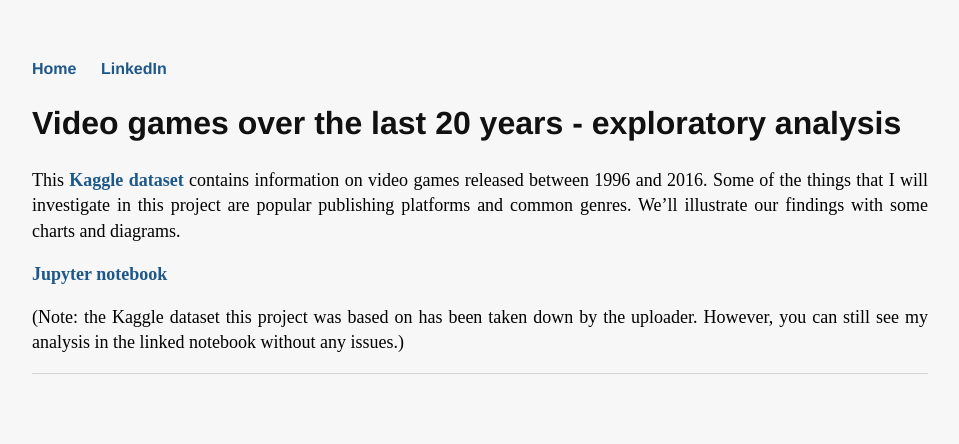
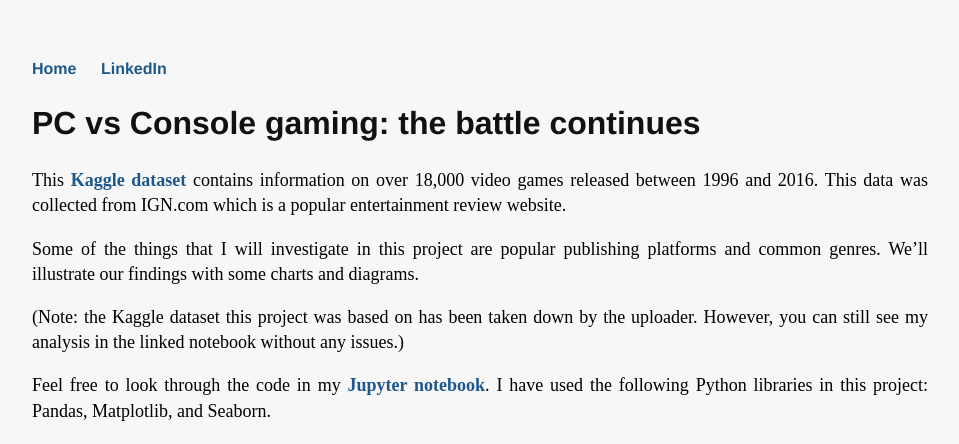
Before and after one commit to h2kh/h2kh.github.io, a Jekyll site: the page built from _posts/2019-06-06-game-analysis.md, in a window 1280 px wide and 1400 px high. Shown: the top 444 px of the window, without its empty margins (160-1119 px from the left). Built offline with Jekyll 4.4.1, drawn with Linux system fonts in a browser that asks for light colours; some of the changed text lies outside the part shown.

Commit message:
Update 2019-06-06-game-analysis.md

```diff
--- a/_posts/2019-06-06-game-analysis.md
+++ b/_posts/2019-06-06-game-analysis.md
@@ -1,12 +1,53 @@
 ---
 layout: post
-title: "Video games over the last 20 years - exploratory analysis"
+title: "PC vs Console gaming: the battle continues"
+subtitle: "Exploratory analysis on video games from the last 20 years"
 nottableau: 'true'
 ---
 
 
-This **[Kaggle dataset](https://www.kaggle.com/egrinstein/20-years-of-games)** contains information on video games released between 1996 and 2016. Some of the things that I will investigate in this project are popular publishing platforms and common genres. We'll illustrate our findings with some charts and diagrams.
+This **[Kaggle dataset](https://www.kaggle.com/egrinstein/20-years-of-games)** contains information on over 18,000 video games released between 1996 and 2016. This data was collected from IGN.com which is a popular entertainment review website.
 
-**[Jupyter notebook](https://nbviewer.jupyter.org/github/h2kh/video_game_exploratory/blob/master/game-analysis.ipynb)**
+Some of the things that I will investigate in this project are popular publishing platforms and common genres. We'll illustrate our findings with some charts and diagrams.
 
 (Note: the Kaggle dataset this project was based on has been taken down by the uploader. However, you can still see my analysis in the linked notebook without any issues.)
+
+Feel free to look through the code in my **[Jupyter notebook](https://nbviewer.jupyter.org/github/h2kh/video_game_exploratory/blob/master/game-analysis.ipynb)**. I have used the following Python libraries in this project: Pandas, Matplotlib, and Seaborn.
+
+Here is a snapshot of what the data looks like:
+
+{:refdef: style="text-align: center;"}
+![Data]({{ site.baseimg }}/assets/Capture15.png)
+{: refdef}
+
+We can see that the number of releases increases from August to November in the lead up to Black Friday and Christmas before a sharp drop in December. The number of games released per year rises steadily until 2008 before dropping pretty quickly. Given the increasing popularity of games and the advent of new platforms like mobile gaming over the last few years, this seems unlikely. Further investigation is needed but a simple explanation could be the fact that IGN (the data source) just isn't that popular a game rating website as it used to be (because of competitors like Steam).
+
+{:refdef: style="text-align: center;"}
+![Data]({{ site.baseimg }}/assets/Capture17.png)
+{: refdef}
+
+The distribution for the game ratings/scores appear to be skewed to the left with a majority of the scores in the 6 to 9 range with mean at 6.95.
+
+{:refdef: style="text-align: center;"}
+![Data]({{ site.baseimg }}/assets/Capture18.png)
+{: refdef}
+
+Almost 20% of all games were created for the PC. This number, however, pales in comparison to the nearly 40% that were created for consoles.
+
+{:refdef: style="text-align: center;"}
+![Data]({{ site.baseimg }}/assets/Capture12.png)
+{: refdef}
+
+We can see the trends over the years in the average scores for each genre in the following diagram. The RPG (role-playing game) genre has done consistently well over the years (apart from 1996) while the Action genre has generally languished in the 6 to 7 range.
+
+{:refdef: style="text-align: center;"}
+![Data]({{ site.baseimg }}/assets/Capture11.png)
+{: refdef}
+
+{:refdef: style="text-align: center;"}
+![Data]({{ site.baseimg }}/assets/Capture13.png)
+{: refdef}
+
+{:refdef: style="text-align: center;"}
+![Data]({{ site.baseimg }}/assets/Capture14.png)
+{: refdef}
```
